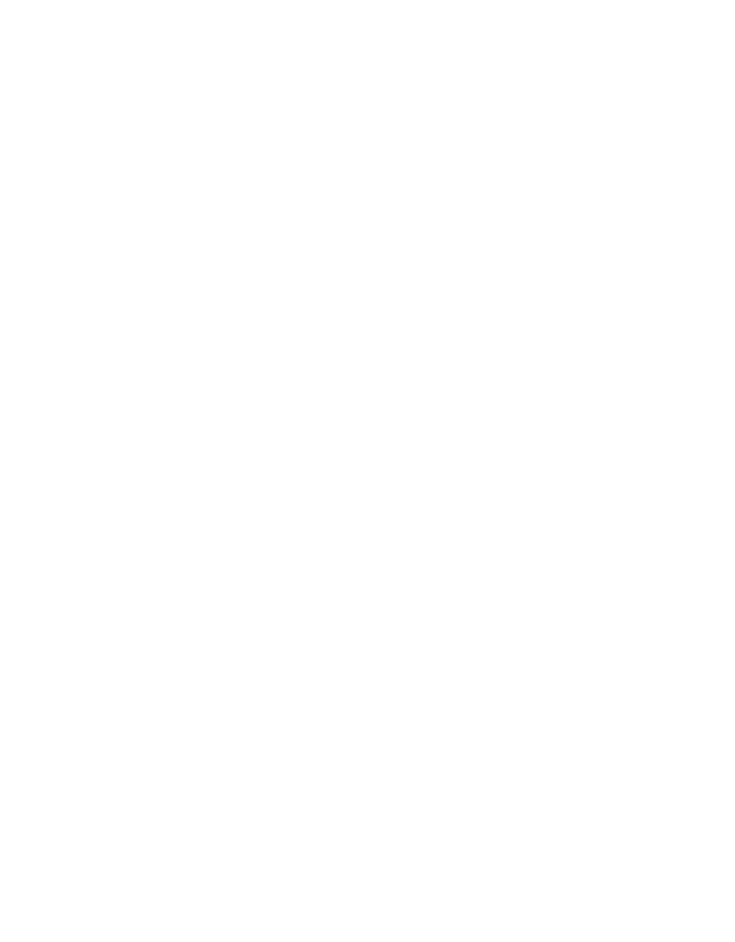
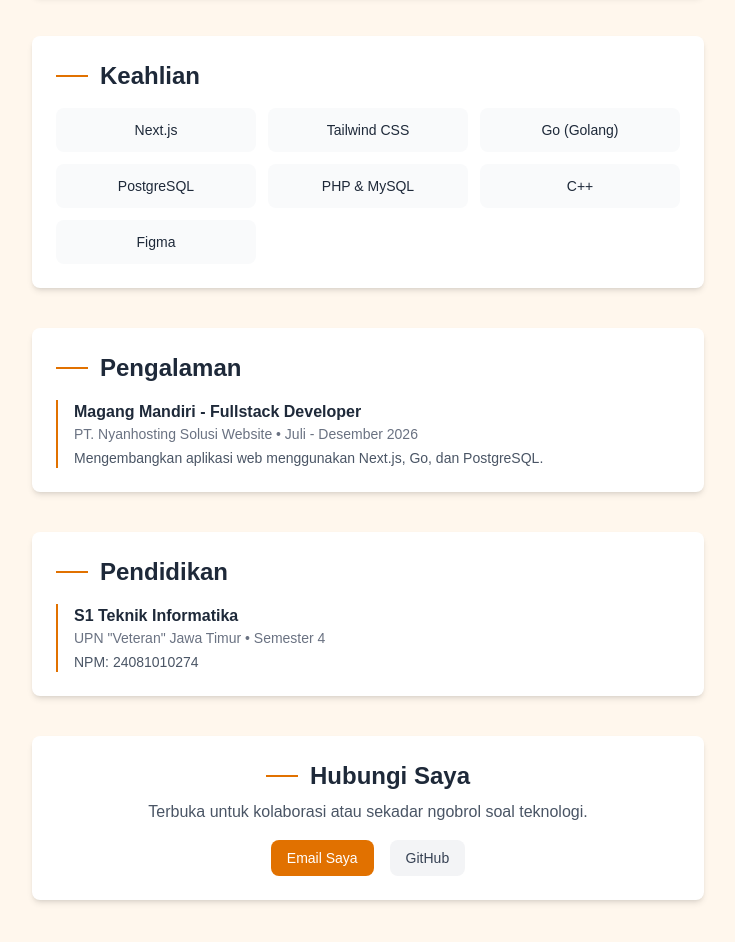
Before and after one commit to AdrianBintang29/portfolio-adrian, a Next.js app: page / in a window 1280 px wide. Shown: the part 860-1802 px from the top of the page, without its empty margins (272-1007 px from the left). Before the commit the page ends 856 px from the top, so only its background shows below. Built offline with nearby package versions, Linux system fonts and the light colour scheme; a web font is replaced by a local one.

Commit message:
Pecah jadi komponen terpisah, tambah section Skills, Experience, Education, Contact

```diff
--- a/app/page.tsx
+++ b/app/page.tsx
@@ -1,60 +1,23 @@
-import Image from "next/image";
+import Navbar from "@/components/Navbar";
+import HeroSection from "@/components/HeroSection";
+import AboutSection from "@/components/AboutSection";
+import ProjectsSection from "@/components/ProjectsSection";
+import SkillsSection from "@/components/SkillsSection";
+import ExperienceSection from "@/components/ExperienceSection";
+import EducationSection from "@/components/EducationSection";
+import ContactSection from "@/components/ContactSection";
+
 export default function Home() {
   return (
     <main className="min-h-screen bg-orange-50">
-      <nav className="max-w-2xl mx-auto px-6 py-6 flex justify-between items-center">
-  <span className="font-semibold text-stone-800">Adrian Bintang</span>
-  <div className="flex gap-6 text-sm text-stone-600">
-    <a href="#about" className="hover:text-amber-600 transition-colors">Tentang</a>
-    <a href="#projects" className="hover:text-amber-600 transition-colors">Proyek</a>
-  </div>
-</nav>
-      {/* Hero Section */}
-      <section className="max-w-2xl mx-auto pt-20 text-center">
-      <div className="w-32 h-32 mx-auto mb-4 rounded-full bg-white shadow-md p-1">
-  <Image
-    src="/profile1.jpg"
-    alt="Adrian Bintang"
-    width={120}
-    height={120}
-    className="rounded-full w-full h-full object-cover"
-  />
-</div>
-        <h1 className="text-5xl font-bold text-stone-800 font-[family-name:var(--font-playfair)]">Adrian Bintang</h1>
-        <p className="mt-2 text-gray-600">Mahasiswa Informatika | Fullstack Developer</p>
-        <div className="mt-6 flex justify-center gap-3">
-  <span className="px-3 py-1 bg-blue-100 text-blue-700 rounded-full text-xs font-medium">Next.js</span>
-  <span className="px-3 py-1 bg-green-100 text-green-700 rounded-full text-xs font-medium">Tailwind</span>
-  <span className="px-3 py-1 bg-purple-100 text-purple-700 rounded-full text-xs font-medium">Go</span>
-</div>
-      </section>
-
-      {/* About Section */}
-      <section id="about" className="max-w-2xl mx-6 sm:mx-auto mt-16 p-6 bg-white rounded-lg shadow-md">
-        <h2 className="text-2xl font-bold text-gray-800 flex items-center gap-3">
-          <span className="w-8 h-[2px] bg-amber-600"></span> Tentang Saya
-        </h2>
-        <p className="mt-2 text-gray-600">
-          Mahasiswa Semester 4 Teknik Informatika di UPN Veteran Jawa Timur, saat ini sedang magang mandiri di PT. Nyanhosting.
-        </p>
-      </section>
-
-      {/* Projects Section */}
-      <section id="projects" className="max-w-2xl mx-6 sm:mx-auto mt-10 p-6 bg-white rounded-lg shadow-md">
-        <h2 className="text-2xl font-bold text-gray-800 flex items-center gap-3">
-          <span className="w-8 h-[2px] bg-amber-600"></span> Proyek
-        </h2>
-        <div className="mt-4 grid grid-cols-1 sm:grid-cols-2 gap-4">
-          <div className="p-4 bg-gray-50 rounded-lg hover:scale-105 hover:shadow-lg transition-all duration-300">
-            <h3 className="font-semibold text-gray-800">AutoSpare</h3>
-            <p className="text-sm text-gray-500">Marketplace spare part kendaraan</p>
-          </div>
-          <div className="p-4 bg-gray-50 rounded-lg hover:scale-105 hover:shadow-lg transition-all duration-300">
-            <h3 className="font-semibold text-gray-800">HerbalPakLuluk</h3>
-            <p className="text-sm text-gray-500">Sistem penjualan herbal berbasis PHP/MySQL</p>
-          </div>
-        </div>
-      </section>
+      <Navbar />
+      <HeroSection />
+      <AboutSection />
+      <ProjectsSection />
+      <SkillsSection />
+      <ExperienceSection />
+      <EducationSection />
+      <ContactSection />
     </main>
   );
 }
--- /dev/null
+++ b/components/AboutSection.tsx
@@ -0,0 +1,12 @@
+export default function AboutSection() {
+  return (
+    <section id="about" className="max-w-2xl mx-6 sm:mx-auto mt-16 p-6 bg-white rounded-lg shadow-md">
+      <h2 className="text-2xl font-bold text-gray-800 flex items-center gap-3">
+        <span className="w-8 h-[2px] bg-amber-600"></span> Tentang Saya
+      </h2>
+      <p className="mt-2 text-gray-600">
+        Mahasiswa Semester 4 Teknik Informatika di UPN Veteran Jawa Timur, saat ini sedang magang mandiri di PT. Nyanhosting.
+      </p>
+    </section>
+  );
+}
--- /dev/null
+++ b/components/ContactSection.tsx
@@ -0,0 +1,20 @@
+export default function ContactSection() {
+  return (
+    <section id="contact" className="max-w-2xl mx-6 sm:mx-auto mt-10 mb-16 p-6 bg-white rounded-lg shadow-md text-center">
+      <h2 className="text-2xl font-bold text-gray-800 flex items-center justify-center gap-3">
+        <span className="w-8 h-[2px] bg-amber-600"></span> Hubungi Saya
+      </h2>
+      <p className="mt-2 text-gray-600">
+        Terbuka untuk kolaborasi atau sekadar ngobrol soal teknologi.
+      </p>
+      <div className="mt-4 flex justify-center gap-4">
+        <a href="mailto:adrianbintang29@gmail.com" className="px-4 py-2 bg-amber-600 text-white rounded-lg text-sm font-medium hover:bg-amber-700 transition-colors">
+          Email Saya
+        </a>
+        <a href="https://github.com/AdrianBintang29" target="_blank" className="px-4 py-2 bg-gray-100 text-gray-700 rounded-lg text-sm font-medium hover:bg-gray-200 transition-colors">
+          GitHub
+        </a>
+      </div>
+    </section>
+  );
+}
--- /dev/null
+++ b/components/EducationSection.tsx
@@ -0,0 +1,14 @@
+export default function EducationSection() {
+  return (
+    <section id="education" className="max-w-2xl mx-6 sm:mx-auto mt-10 p-6 bg-white rounded-lg shadow-md">
+      <h2 className="text-2xl font-bold text-gray-800 flex items-center gap-3">
+        <span className="w-8 h-[2px] bg-amber-600"></span> Pendidikan
+      </h2>
+      <div className="mt-4 border-l-2 border-amber-600 pl-4">
+        <h3 className="font-semibold text-gray-800">S1 Teknik Informatika</h3>
+        <p className="text-sm text-gray-500">UPN "Veteran" Jawa Timur • Semester 4</p>
+        <p className="mt-1 text-sm text-gray-600">NPM: 24081010274</p>
+      </div>
+    </section>
+  );
+}
--- /dev/null
+++ b/components/ExperienceSection.tsx
@@ -0,0 +1,16 @@
+export default function ExperienceSection() {
+  return (
+    <section id="experience" className="max-w-2xl mx-6 sm:mx-auto mt-10 p-6 bg-white rounded-lg shadow-md">
+      <h2 className="text-2xl font-bold text-gray-800 flex items-center gap-3">
+        <span className="w-8 h-[2px] bg-amber-600"></span> Pengalaman
+      </h2>
+      <div className="mt-4 space-y-4">
+        <div className="border-l-2 border-amber-600 pl-4">
+          <h3 className="font-semibold text-gray-800">Magang Mandiri - Fullstack Developer</h3>
+          <p className="text-sm text-gray-500">PT. Nyanhosting Solusi Website • Juli - Desember 2026</p>
+          <p className="mt-1 text-sm text-gray-600">Mengembangkan aplikasi web menggunakan Next.js, Go, dan PostgreSQL.</p>
+        </div>
+      </div>
+    </section>
+  );
+}
--- /dev/null
+++ b/components/HeroSection.tsx
@@ -0,0 +1,24 @@
+import Image from "next/image";
+
+export default function HeroSection() {
+  return (
+    <section className="max-w-2xl mx-auto pt-20 text-center">
+      <div className="w-32 h-32 mx-auto mb-4 rounded-full bg-white shadow-md p-1">
+        <Image
+          src="/profile1.jpg"
+          alt="Adrian Bintang"
+          width={120}
+          height={120}
+          className="rounded-full w-full h-full object-cover"
+        />
+      </div>
+      <h1 className="text-5xl font-bold text-stone-800 font-[family-name:var(--font-playfair)]">Adrian Bintang</h1>
+      <p className="mt-2 text-gray-600">Mahasiswa Informatika | Fullstack Developer</p>
+      <div className="mt-6 flex justify-center gap-3">
+        <span className="px-3 py-1 bg-blue-100 text-blue-700 rounded-full text-xs font-medium">Next.js</span>
+        <span className="px-3 py-1 bg-green-100 text-green-700 rounded-full text-xs font-medium">Tailwind</span>
+        <span className="px-3 py-1 bg-purple-100 text-purple-700 rounded-full text-xs font-medium">Go</span>
+      </div>
+    </section>
+  );
+}
--- /dev/null
+++ b/components/Navbar.tsx
@@ -0,0 +1,14 @@
+export default function Navbar() {
+  return (
+    <nav className="max-w-2xl mx-auto px-6 py-6 flex justify-between items-center">
+      <span className="font-semibold text-stone-800">Adrian Bintang</span>
+      <div className="flex gap-4 sm:gap-6 text-xs sm:text-sm text-stone-600">
+  <a href="#about" className="hover:text-amber-600 transition-colors">Tentang</a>
+  <a href="#skills" className="hover:text-amber-600 transition-colors">Keahlian</a>
+  <a href="#experience" className="hover:text-amber-600 transition-colors">Pengalaman</a>
+  <a href="#projects" className="hover:text-amber-600 transition-colors">Proyek</a>
+  <a href="#contact" className="hover:text-amber-600 transition-colors">Kontak</a>
+</div>
+    </nav>
+  );
+}
--- /dev/null
+++ b/components/ProjectsSection.tsx
@@ -0,0 +1,19 @@
+export default function ProjectsSection() {
+  return (
+    <section id="projects" className="max-w-2xl mx-6 sm:mx-auto mt-10 p-6 bg-white rounded-lg shadow-md">
+      <h2 className="text-2xl font-bold text-gray-800 flex items-center gap-3">
+        <span className="w-8 h-[2px] bg-amber-600"></span> Proyek
+      </h2>
+      <div className="mt-4 grid grid-cols-1 sm:grid-cols-2 gap-4">
+        <div className="p-4 bg-gray-50 rounded-lg hover:scale-105 hover:shadow-lg transition-all duration-300">
+          <h3 className="font-semibold text-gray-800">AutoSpare</h3>
+          <p className="text-sm text-gray-500">Marketplace spare part kendaraan</p>
+        </div>
+        <div className="p-4 bg-gray-50 rounded-lg hover:scale-105 hover:shadow-lg transition-all duration-300">
+          <h3 className="font-semibold text-gray-800">HerbalPakLuluk</h3>
+          <p className="text-sm text-gray-500">Sistem penjualan herbal berbasis PHP/MySQL</p>
+        </div>
+      </div>
+    </section>
+  );
+}
--- /dev/null
+++ b/components/SkillsSection.tsx
@@ -0,0 +1,32 @@
+export default function SkillsSection() {
+  return (
+    <section id="skills" className="max-w-2xl mx-6 sm:mx-auto mt-10 p-6 bg-white rounded-lg shadow-md">
+      <h2 className="text-2xl font-bold text-gray-800 flex items-center gap-3">
+        <span className="w-8 h-[2px] bg-amber-600"></span> Keahlian
+      </h2>
+      <div className="mt-4 grid grid-cols-2 sm:grid-cols-3 gap-3">
+        <div className="p-3 bg-gray-50 rounded-lg text-center">
+          <p className="font-medium text-sm text-gray-800">Next.js</p>
+        </div>
+        <div className="p-3 bg-gray-50 rounded-lg text-center">
+          <p className="font-medium text-sm text-gray-800">Tailwind CSS</p>
+        </div>
+        <div className="p-3 bg-gray-50 rounded-lg text-center">
+          <p className="font-medium text-sm text-gray-800">Go (Golang)</p>
+        </div>
+        <div className="p-3 bg-gray-50 rounded-lg text-center">
+          <p className="font-medium text-sm text-gray-800">PostgreSQL</p>
+        </div>
+        <div className="p-3 bg-gray-50 rounded-lg text-center">
+          <p className="font-medium text-sm text-gray-800">PHP & MySQL</p>
+        </div>
+        <div className="p-3 bg-gray-50 rounded-lg text-center">
+          <p className="font-medium text-sm text-gray-800">C++</p>
+        </div>
+        <div className="p-3 bg-gray-50 rounded-lg text-center">
+          <p className="font-medium text-sm text-gray-800">Figma</p>
+        </div>
+      </div>
+    </section>
+  );
+}
```
